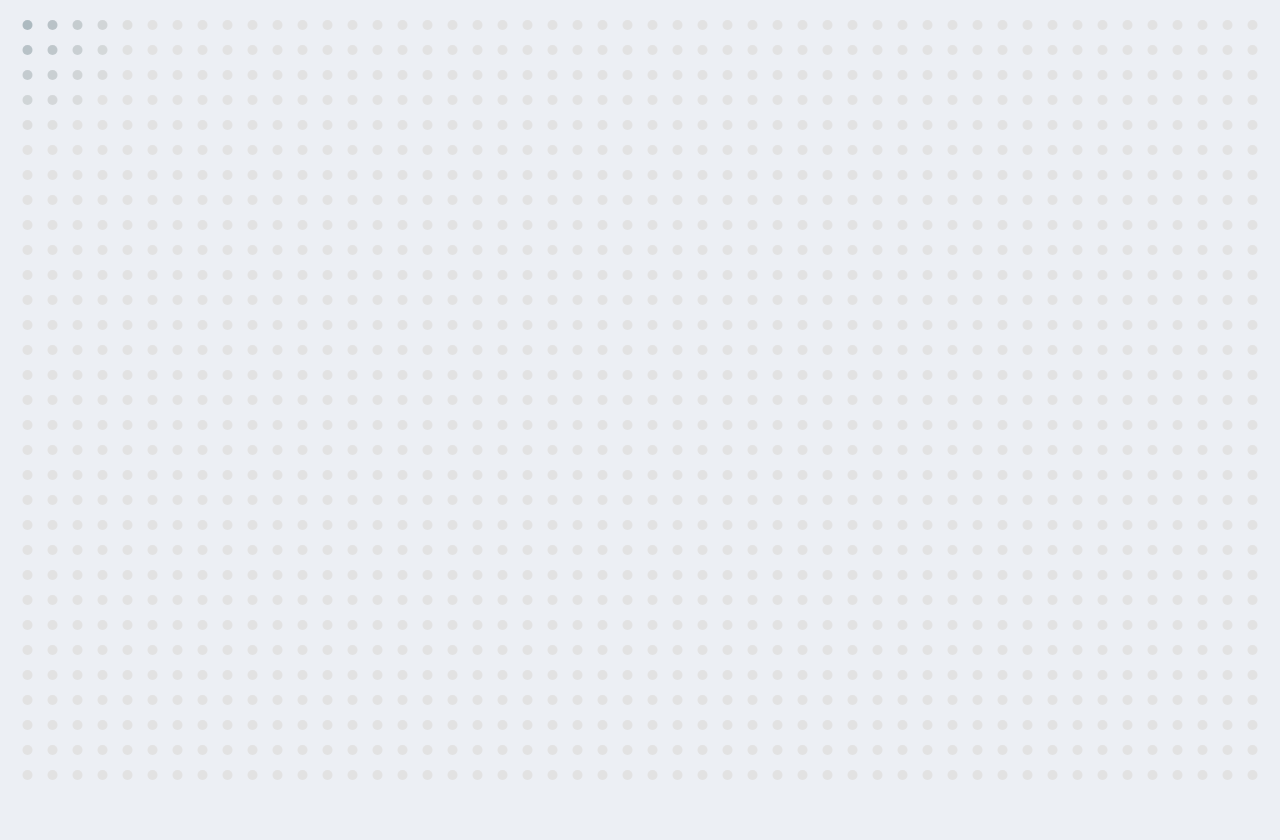
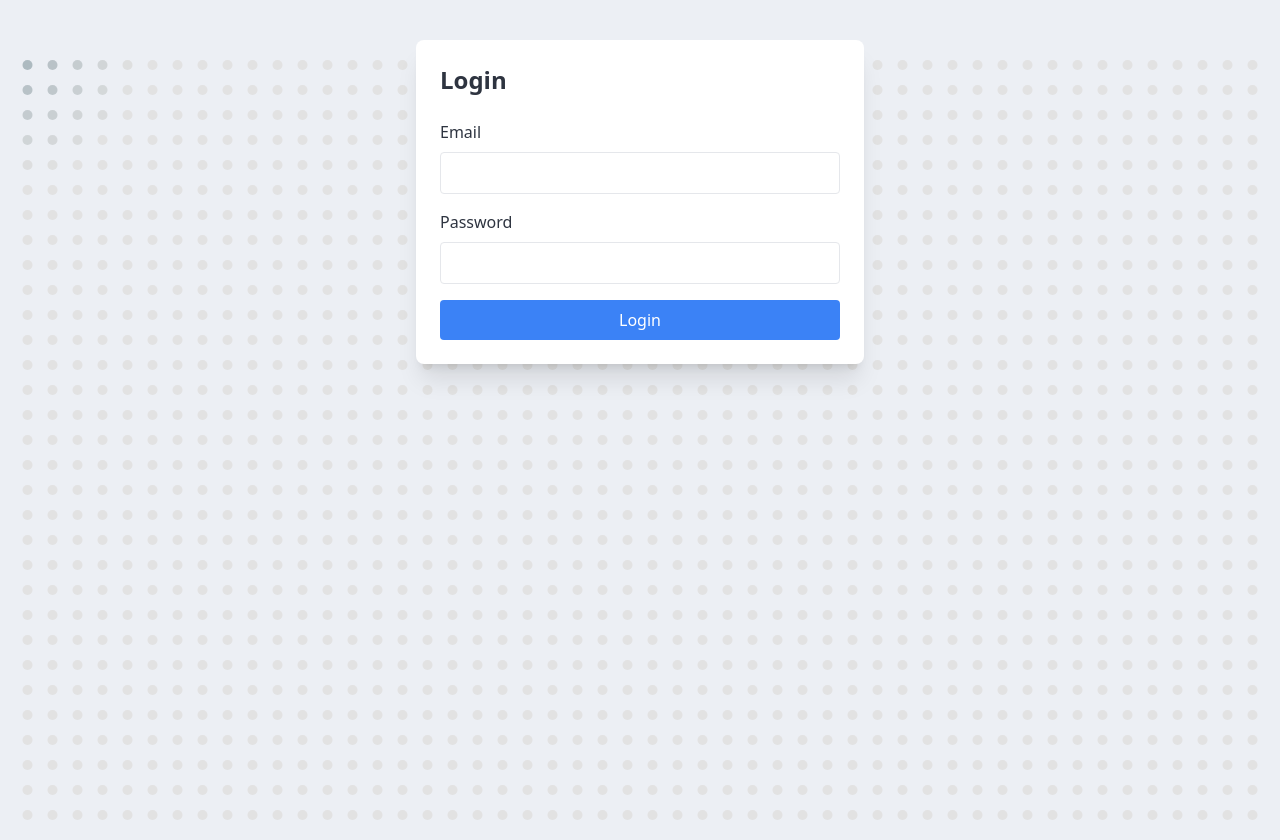
Before and after one commit to dgk1503/TaskBoard--0.0, a React (Vite) app in the folder frontend/: page /login in a window 1280 px wide. Before the commit this address had no page. Before the commit the page ends 800 px from the top, so only its background shows below. Built offline with nearby package versions, Linux system fonts and the light colour scheme.

Commit message:
Login System Frontend Testting

```diff
--- a/frontend/src/App.jsx
+++ b/frontend/src/App.jsx
@@ -4,6 +4,7 @@ import HomePage from "./pages/HomePage.jsx";
 import CreatePage from "./pages/CreatePage.jsx";
 import DetailsPage from "./pages/DetailsPage.jsx";
 import Register from "./components/RegistrationForm.jsx";
+import Login from "./components/Login.jsx";
 
 const App = () => {
   return (
@@ -35,6 +36,7 @@ const App = () => {
             <Route path="/create" element={<CreatePage />} />
             <Route path="/note/:id" element={<DetailsPage />} />
             <Route path="/register" element={<Register />} />
+            <Route path="/login" element={<Login />} />
           </Routes>
         </div>
       </div>
--- /dev/null
+++ b/frontend/src/components/Login.jsx
@@ -0,0 +1,72 @@
+import { useState } from "react";
+import api from "../lib/axios";
+import { useNavigate } from "react-router-dom";
+import toast from "react-hot-toast";
+
+const Login = () => {
+  const [form, setForm] = useState({ email: "", password: "" });
+  const [loading, setLoading] = useState(false);
+  const navigate = useNavigate();
+
+  const handleChange = (e) =>
+    setForm({ ...form, [e.target.name]: e.target.value });
+
+  const handleSubmit = async (e) => {
+    e.preventDefault();
+    setLoading(true);
+    try {
+      const res = await api.post("/auth/login", form);
+      if (res.data.success) {
+        toast.success("Logged in!");
+        navigate("/");
+      } else {
+        toast.error(res.data.message || "Login failed");
+      }
+    } catch (err) {
+      toast.error("Login failed. Please try again.");
+    } finally {
+      setLoading(false);
+    }
+  };
+
+  return (
+    <div className="max-w-md mx-auto mt-10 p-6 bg-white rounded-lg shadow-xl">
+      <h2 className="text-2xl font-bold mb-6">Login</h2>
+      <form onSubmit={handleSubmit}>
+        <div className="mb-4">
+          <label className="block mb-2">Email</label>
+          <input
+            name="email"
+            type="email"
+            value={form.email}
+            onChange={handleChange}
+            className="w-full p-2 border rounded"
+            required
+          />
+        </div>
+
+        <div className="mb-4">
+          <label className="block mb-2">Password</label>
+          <input
+            name="password"
+            type="password"
+            value={form.password}
+            onChange={handleChange}
+            className="w-full p-2 border rounded"
+            required
+          />
+        </div>
+
+        <button
+          type="submit"
+          className="w-full bg-blue-500 text-white p-2 rounded hover:bg-blue-600"
+          disabled={loading}
+        >
+          {loading ? "Signing in..." : "Login"}
+        </button>
+      </form>
+    </div>
+  );
+};
+
+export default Login;
--- a/frontend/src/components/Navbar.jsx
+++ b/frontend/src/components/Navbar.jsx
@@ -1,4 +1,4 @@
-import { Link } from "react-router";
+import { Link } from "react-router-dom";
 import { FilePlus } from "lucide-react";
 
 const Navbar = () => {
@@ -14,6 +14,13 @@ const Navbar = () => {
               <FilePlus className="w-5 h-5" />
               <span>New Task</span>
             </Link>
+            <Link to={"/login"} className="btn btn-ghost">
+              Login
+            </Link>
+
+            <Link to={"/register"} className="btn btn-primary">
+              Register
+            </Link>
           </div>
         </div>
       </div>
--- a/frontend/src/components/NoteCard.jsx
+++ b/frontend/src/components/NoteCard.jsx
@@ -1,7 +1,7 @@
 import { Pen, Trash2Icon } from "lucide-react";
-import { Link, Navigate } from "react-router";
-import { formatDate } from "../lib/util";
-import api from "../lib/axios";
+import { Link } from "react-router";
+import { formatDate } from "../lib/util.js";
+import api from "../lib/axios.js";
 import toast from "react-hot-toast";
 
 const NoteCard = ({ note, Setnotes }) => {
--- a/frontend/src/lib/axios.js
+++ b/frontend/src/lib/axios.js
@@ -2,7 +2,7 @@ import axios from "axios";
 
 // in production, there's no localhost so we have to make this dynamic
 const BASE_URL =
-  import.meta.env.MODE === "development" ? "http://localhost:3000/api" : "/api";
+  import.meta.env.MODE === "development" ? "http://localhost:5001/api" : "/api";
 
 const api = axios.create({
   baseURL: BASE_URL,
```
Also changed, not shown: 1 other file (tests, documents, lock files or other folders).
